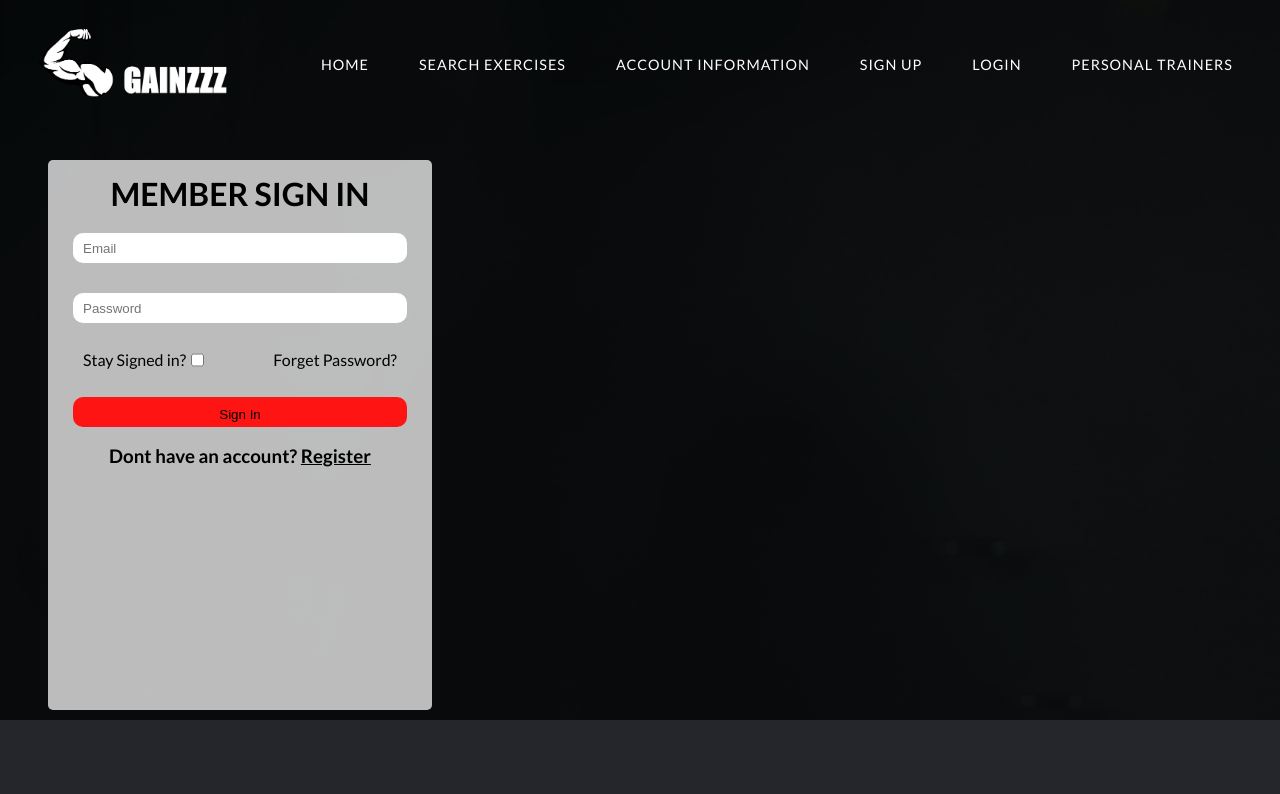
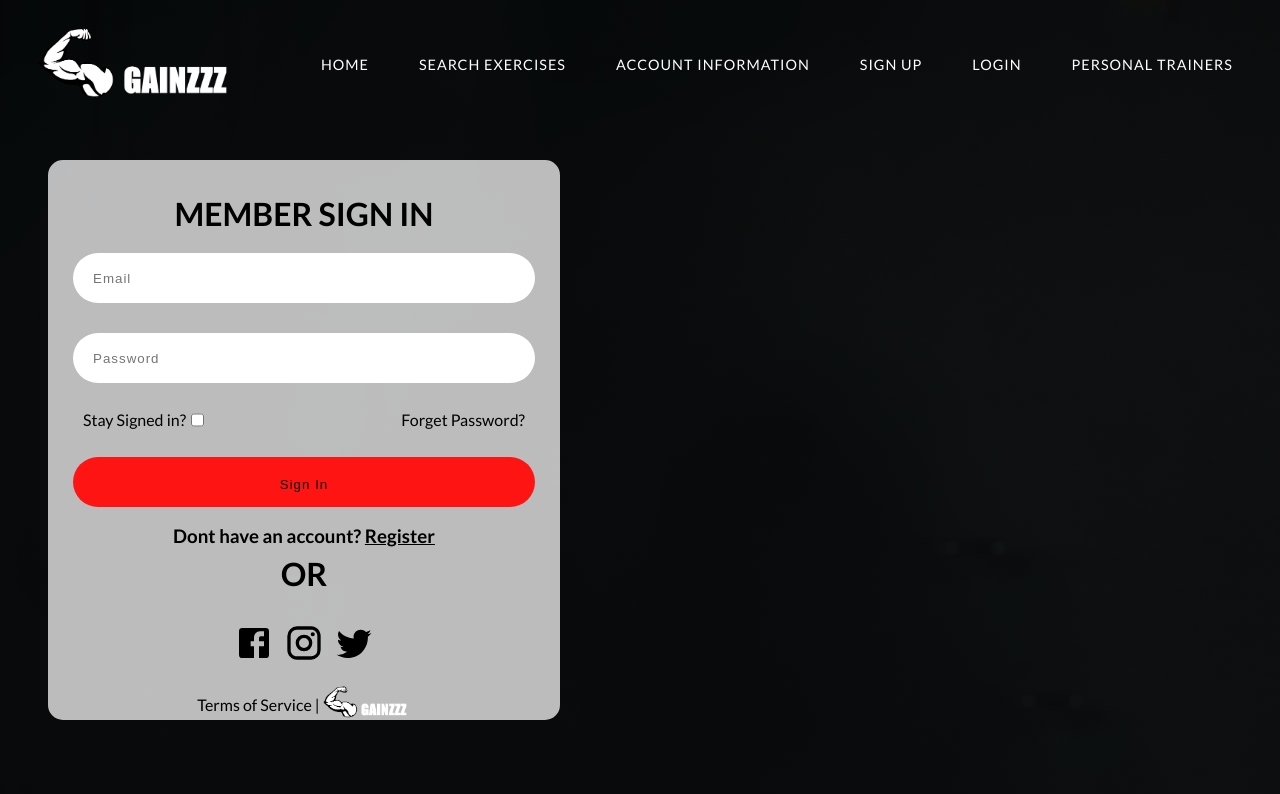
Before and after one commit to jasonian5000/GAINZZZ, a React (Create React App) app in the folder client/: page /login_page in a window 1280 px wide. Shown: the top 794 px of the page. Built offline with nearby package versions, Linux system fonts and the light colour scheme.

Commit message:
css login

```diff
--- a/client/src/Components/Login/LoginPage.jsx
+++ b/client/src/Components/Login/LoginPage.jsx
@@ -4,6 +4,11 @@ import { userSignIn } from "../../actions/supabase_client";
 import { setSignIn } from "../../actions/inputs";
 import { checkToken } from "../../actions/checkToken";
 import { useNavigate } from "react-router-dom";
+import FacebookIcon from '@mui/icons-material/Facebook'
+import InstagramIcon from '@mui/icons-material/Instagram'
+import TwitterIcon from '@mui/icons-material/Twitter'
+import logo from '../../assets/GAINZZZ.png'
+
 
 export const LoginPage = () => {
   const navigate = useNavigate()
@@ -51,6 +56,14 @@ export const LoginPage = () => {
                       <h3>
                           Dont have an account? <span>Register</span>
                       </h3>
+                      <h1>OR</h1>
+                      <ul className="iconList">
+                          <li ><FacebookIcon id="icon"/></li>
+                          <li ><InstagramIcon id="icon"/></li>
+                          <li ><TwitterIcon  id="icon"/></li>
+
+                      </ul>
+                      <p className="bottom-form">Terms of Service | <img src={logo} className='form-logo'/></p>
                   </form>
               </div>
           </div>
--- a/client/src/css/footer.css
+++ b/client/src/css/footer.css
@@ -21,7 +21,7 @@ ul{
 }
 .footer{
     background-color: #24262b;
-    padding: 70px 0;
+    padding: 50px 0;
 
 }
 .footer-col{
--- a/client/src/css/loginPage.css
+++ b/client/src/css/loginPage.css
@@ -1,22 +1,24 @@
+
 .login-Container{
     display: flex;
-    height: 90vh;
+    height: 100vh;
     background: url('../assets/workoutLady3.jpg');
     width: 100%;
 }
 .form-container{
     margin-top: 20vh;
-    width: 30%;
+    width: 40%;
+    height: 70%;
     display: flex;
     margin-left: 3rem;
     background: rgba(247, 247, 247, 0.753);
-    border-radius: 5px;
+    border-radius: 15px;
     margin-bottom: 10px;
 }
 .login-form{
     display: flex;
     flex-direction: column;
-    padding: 10px;
+    padding: 30px 10px 10px;
     width: 100%;
 }
 
@@ -25,9 +27,12 @@
 #submit-btn
 {
     margin:15px;
-    height: 30px;
-    border-radius: 10px;
-    padding: 10px;
+    height: 50px;
+    border-radius: 30px;
+    padding: 20px;
+    letter-spacing: 1px;
+    box-shadow: inset 0 0 0 0 #131414;
+    transition: .5s;
 }
 h1{
     text-align: center;
@@ -53,3 +58,30 @@ h3{
 span{
     text-decoration: underline;
 }
+#submit-btn:hover{
+    color: #E5DADA;
+    box-shadow: inset 650px 0 0 0 #000000;
+    cursor: pointer;
+    transition: .5s;
+}
+.iconList{
+    margin-top: 20px;
+    display: flex;
+    justify-content: center;
+}
+#icon{
+    height: 40px;
+    width: 40px;
+    margin: 5px;
+}
+.form-logo{
+    height: 40px;
+    margin: -8px 0 0 3px;
+
+}
+.bottom-form{
+    margin-top: 15px;
+    display: flex;
+    align-items: center;
+    justify-content: center;
+}
--- a/client/src/css/navbar.css
+++ b/client/src/css/navbar.css
@@ -206,7 +206,7 @@ nav .menu-btn,
         nav{
             justify-content: space-between;
             height: 65px;
-            padding: 0px 30px;
+            padding: 0px 0px;
         }
         .logo img{
             width:70px;
```
